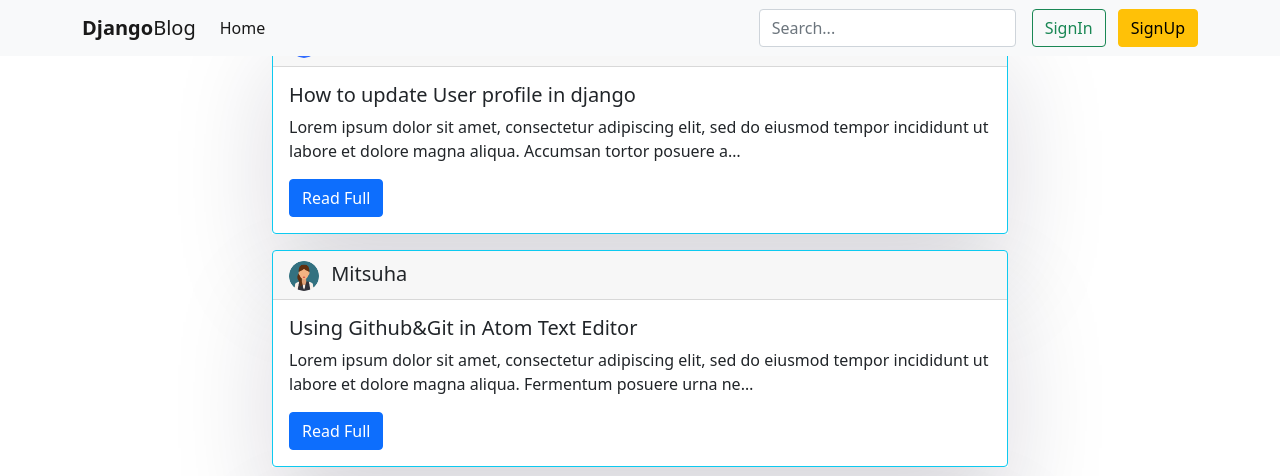
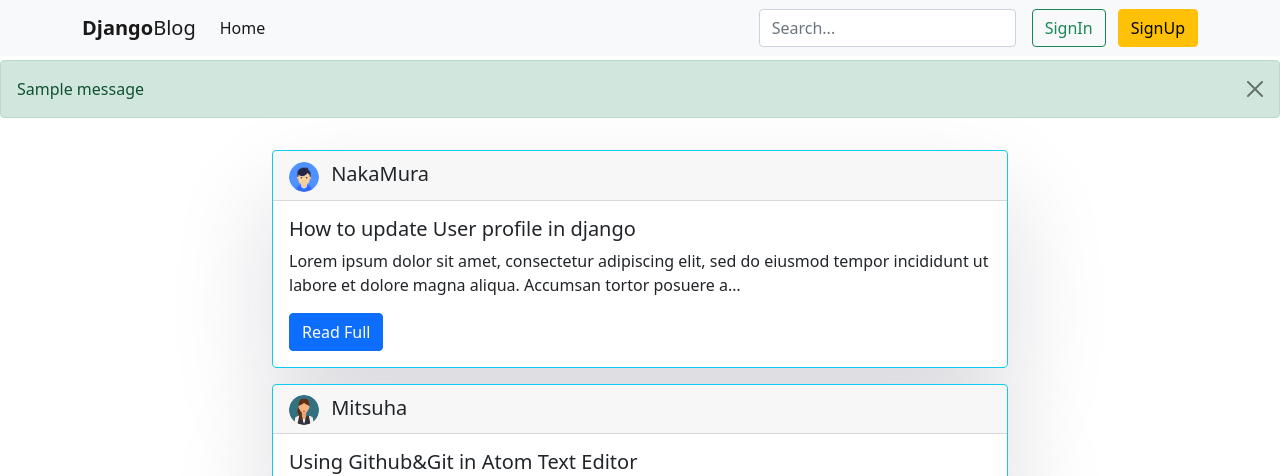
Before and after one commit to ZohidilloPr/BlogSite, a Django app: page / in a window 1280 px wide. Shown: the top 476 px of the page. Run offline with Django 3.2, Linux system fonts and the light colour scheme; data comes from the database, SQL or seed files in the repository; one stand-in notice (Sample message) is shown; some libraries are stand-ins or nearby versions.

Commit message:
solved small mistake :)

```diff
--- a/Blog/templates/main/Index.html
+++ b/Blog/templates/main/Index.html
@@ -12,7 +12,7 @@
     <title>{% block title %} {% endblock title %}</title>
   </head>
   <body>
-{% include '/BlogSite/Users/templates/index/messeges.html' %}
+{% include 'main/messeges.html' %}
   <nav class="navbar fixed-top navbar-expand-lg navbar-light bg-light px-5">
     <div class="container">
       <a class="navbar-brand" href="{% url 'Blog:Home' %}"><b>Django</b>Blog</a>
--- /dev/null
+++ b/Blog/templates/main/messeges.html
@@ -0,0 +1,41 @@
+<!doctype html>
+{% load static %}
+{% load bootstrap5 %}
+<html lang="en">
+  <head>
+    <!-- Required meta tags -->
+    <meta charset="utf-8">
+    <meta name="viewport" content="width=device-width, initial-scale=1">
+
+    <!-- Bootstrap CSS -->
+    <link href="https://cdn.jsdelivr.net/npm/bootstrap@5.0.2/dist/css/bootstrap.min.css" rel="stylesheet" integrity="sha384-EVSTQN3/azprG1Anm3QDgpJLIm9Nao0Yz1ztcQTwFspd3yD65VohhpuuCOmLASjC" crossorigin="anonymous">
+    <link rel="stylesheet" href="{% static 'css/style.css' %}">
+    <title></title>
+  </head>
+  <body>
+  <div class="alert-class" style="margin-top: 60px;">
+    {% if messages %}
+      {% for message in messages %}
+      <div class="alert {{ message.tags }} alert-dismissible fade show" role="alert">
+        {{ message }}
+        <button type="button" class="btn-close" data-bs-dismiss="alert" aria-label="Close"></button>
+      </div>
+      {% endfor %}
+    {% endif %}
+
+    <!-- {% bootstrap_alert 'Test' alert_type='success' %} -->
+  </div>
+
+
+    <!-- Optional JavaScript; choose one of the two! -->
+
+    <!-- Option 1: Bootstrap Bundle with Popper -->
+    <script src="https://cdn.jsdelivr.net/npm/bootstrap@5.0.2/dist/js/bootstrap.bundle.min.js" integrity="sha384-MrcW6ZMFYlzcLA8Nl+NtUVF0sA7MsXsP1UyJoMp4YLEuNSfAP+JcXn/tWtIaxVXM" crossorigin="anonymous"></script>
+
+    <!-- Option 2: Separate Popper and Bootstrap JS -->
+    <!--
+    <script src="https://cdn.jsdelivr.net/npm/@popperjs/core@2.9.2/dist/umd/popper.min.js" integrity="sha384-IQsoLXl5PILFhosVNubq5LC7Qb9DXgDA9i+tQ8Zj3iwWAwPtgFTxbJ8NT4GN1R8p" crossorigin="anonymous"></script>
+    <script src="https://cdn.jsdelivr.net/npm/bootstrap@5.0.2/dist/js/bootstrap.min.js" integrity="sha384-cVKIPhGWiC2Al4u+LWgxfKTRIcfu0JTxR+EQDz/bgldoEyl4H0zUF0QKbrJ0EcQF" crossorigin="anonymous"></script>
+    -->
+  </body>
+</html>
```
